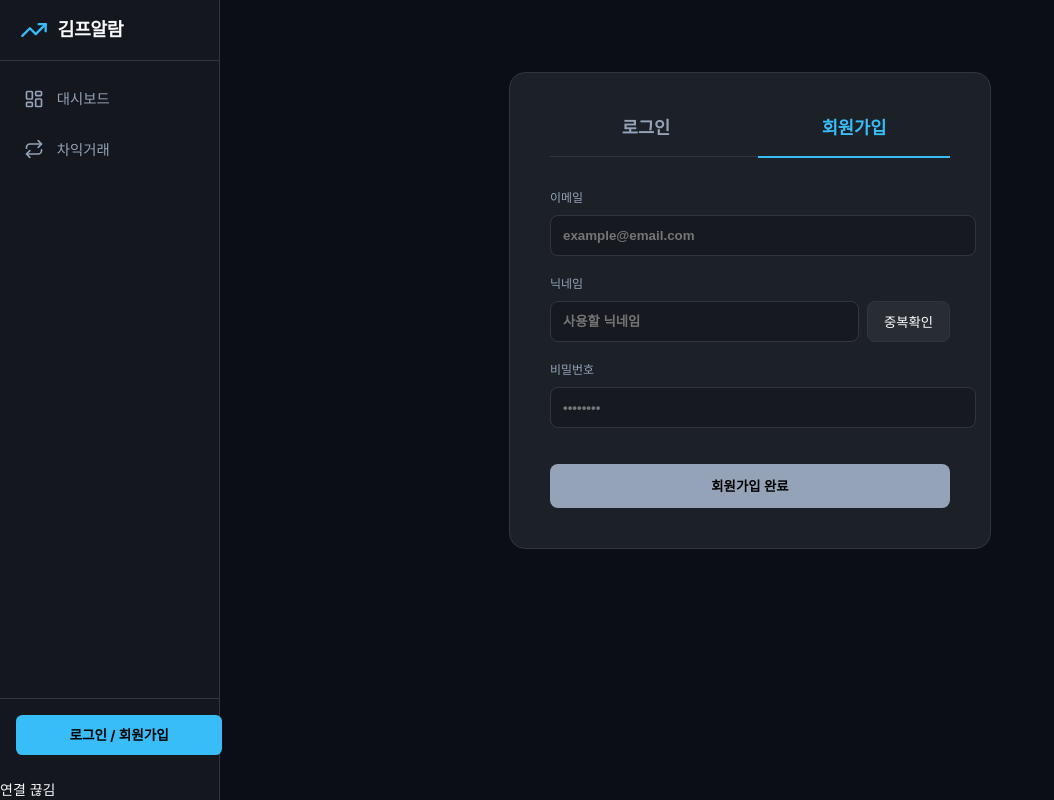
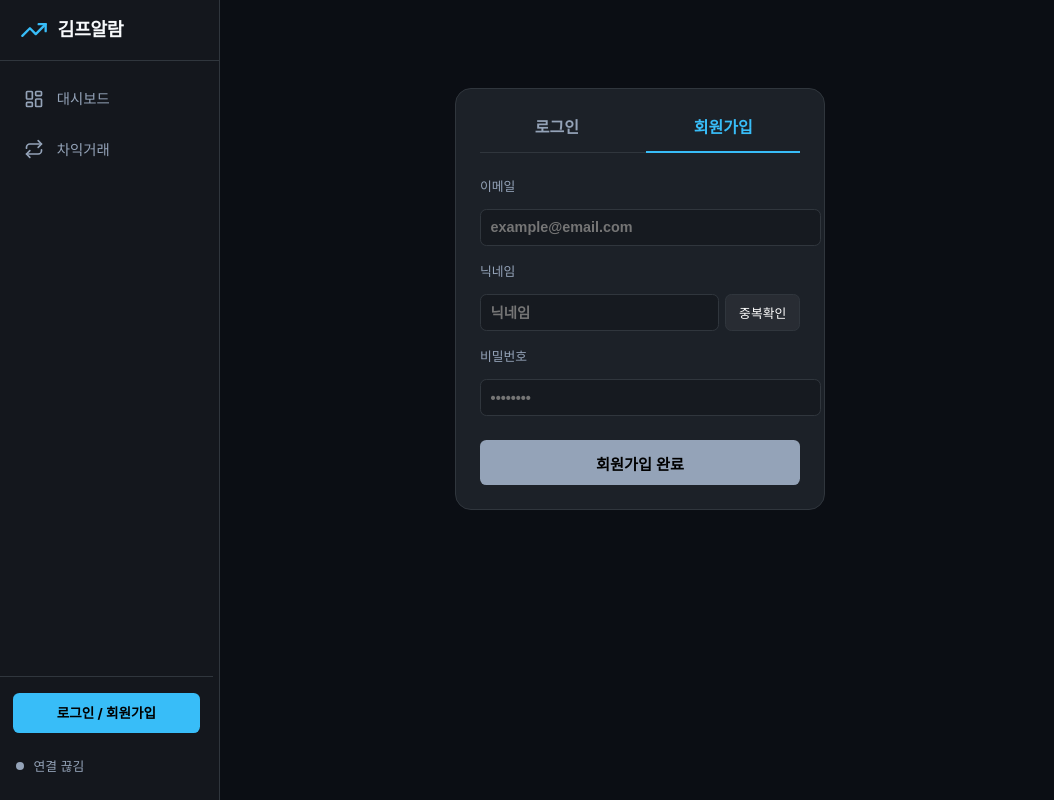
Before and after one commit to corqu/ArbitrageTrading, a React app in the folder Frontend/: page /auth in a window 1280 px wide. Both pictures are taken after a click on the button "회원가입". Shown: the whole page, without its empty margins (0-1054 px from the left). Built offline with nearby package versions, Linux system fonts and the light colour scheme; no server answers; the HTML template or start-up script is replaced by a standard one.

Commit message:
프론트에서 봇 조건 수정할 수 있도록 페이지 수정

```diff
--- a/Frontend/src/App.css
+++ b/Frontend/src/App.css
@@ -21,11 +21,13 @@ body {
   font-family: 'Pretendard', -apple-system, BlinkMacSystemFont, system-ui, Roboto, sans-serif;
   -webkit-font-smoothing: antialiased;
   font-size: 14px; /* 기본 폰트 크기 축소 */
+  overflow-x: auto; /* 가로 스크롤 허용 */
 }
 
 .app-container {
   display: flex;
   min-height: 100vh;
+  min-width: 1200px; /* 최소 너비 고정 */
 }
 
 /* 사이드바 위치 및 스타일 수정 */
@@ -310,3 +312,32 @@ td {
   font-weight: 700;
   color: var(--accent-color);
 }
+
+/* 사이드바 하단 영역 스타일 추가 */
+.sidebar-footer {
+  padding-bottom: 1.5rem;
+}
+
+.status-group {
+  display: flex;
+  align-items: center;
+  gap: 0.6rem;
+  padding: 0 1rem;
+  font-size: 0.8rem;
+  color: var(--text-secondary);
+}
+
+.status-dot {
+  width: 8px;
+  height: 8px;
+  border-radius: 50%;
+}
+
+.status-dot.online {
+  background-color: var(--success);
+  box-shadow: 0 0 8px var(--success);
+}
+
+.status-dot.offline {
+  background-color: var(--text-secondary);
+}
--- a/Frontend/src/App.tsx
+++ b/Frontend/src/App.tsx
@@ -229,9 +229,7 @@ const App: React.FC = () => {
 
         <main className="main-content">
           <Routes>
-            <Route
-              path="/"
-              element={
+            <Route path="/" element={
               <Dashboard
                 kimpList={kimpList}
                 fetchData={fetchData}
@@ -239,9 +237,9 @@ const App: React.FC = () => {
                 setSelectedDomesticExchange={setSelectedDomesticExchange}
                 selectedForeignExchange={selectedForeignExchange}
                 setSelectedForeignExchange={setSelectedForeignExchange}
+                isConnected={isConnected}
               />
-              }
-            />
+            } />
             <Route
               path="/arbitrage"
               element={
--- a/Frontend/src/components/Sidebar.tsx
+++ b/Frontend/src/components/Sidebar.tsx
@@ -38,20 +38,20 @@ const Sidebar: React.FC<SidebarProps> = ({ isLoggedIn, email, isConnected, handl
       </div>
 
       <div className="sidebar-footer">
-        <div className="auth-section" style={{ padding: '1rem', borderTop: '1px solid var(--border-color)', marginBottom: '0.5rem' }}>
+        <div className="auth-section" style={{ padding: '1rem 0.8rem', borderTop: '1px solid var(--border-color)', marginBottom: '0.5rem', marginRight: '0.4rem' }}>
           {isLoggedIn ? (
             <div className="user-profile" style={{ display: 'flex', flexDirection: 'column', gap: '0.5rem' }}>
-              <div style={{ fontSize: '0.85rem', color: 'var(--text-secondary)', overflow: 'hidden', textOverflow: 'ellipsis' }}>{email}</div>
+              <div style={{ fontSize: '0.85rem', color: 'var(--text-secondary)', overflow: 'hidden', textOverflow: 'ellipsis', paddingLeft: '0.2rem' }}>{email}</div>
               <div style={{ display: 'flex', gap: '0.4rem' }}>
                 <NavLink
                   to="/mypage"
-                  style={{ flex: 1, padding: '0.5rem', fontSize: '0.8rem', background: 'rgba(56, 189, 248, 0.1)', color: 'var(--accent-color)', border: '1px solid rgba(56, 189, 248, 0.2)', borderRadius: '0.4rem', cursor: 'pointer', fontWeight: 600, textDecoration: 'none', textAlign: 'center' }}
+                  style={{ flex: 1, padding: '0.5rem 0.2rem', fontSize: '0.8rem', background: 'rgba(56, 189, 248, 0.1)', color: 'var(--accent-color)', border: '1px solid rgba(56, 189, 248, 0.2)', borderRadius: '0.4rem', cursor: 'pointer', fontWeight: 600, textDecoration: 'none', textAlign: 'center', boxSizing: 'border-box' }}
                 >
                   마이페이지
                 </NavLink>
                 <button
                   onClick={handleLogout}
-                  style={{ flex: 1, padding: '0.5rem', fontSize: '0.8rem', background: 'rgba(239, 68, 68, 0.1)', color: '#ef4444', border: '1px solid rgba(239, 68, 68, 0.2)', borderRadius: '0.4rem', cursor: 'pointer', fontWeight: 600 }}
+                  style={{ flex: 1, padding: '0.5rem 0.2rem', fontSize: '0.8rem', background: 'rgba(239, 68, 68, 0.1)', color: '#ef4444', border: '1px solid rgba(239, 68, 68, 0.2)', borderRadius: '0.4rem', cursor: 'pointer', fontWeight: 600, boxSizing: 'border-box' }}
                 >
                   로그아웃
                 </button>
@@ -60,7 +60,7 @@ const Sidebar: React.FC<SidebarProps> = ({ isLoggedIn, email, isConnected, handl
           ) : (
             <NavLink
               to="/auth"
-              style={{ width: '100%', padding: '0.6rem', fontSize: '0.85rem', background: 'var(--accent-color)', color: '#000', border: 'none', borderRadius: '0.4rem', cursor: 'pointer', fontWeight: 700, display: 'flex', alignItems: 'center', justifyContent: 'center', gap: '0.5rem', textDecoration: 'none' }}
+              style={{ width: '100%', padding: '0.6rem 0.4rem', fontSize: '0.85rem', background: 'var(--accent-color)', color: '#000', border: 'none', borderRadius: '0.4rem', cursor: 'pointer', fontWeight: 700, display: 'flex', alignItems: 'center', justifyContent: 'center', gap: '0.5rem', textDecoration: 'none', boxSizing: 'border-box' }}
             >
               로그인 / 회원가입
             </NavLink>
--- a/Frontend/src/pages/Arbitrage.tsx
+++ b/Frontend/src/pages/Arbitrage.tsx
@@ -24,8 +24,8 @@ const Arbitrage: React.FC<ArbitrageProps> = ({
 }) => {
   const [searchTerm, setSearchTerm] = useState('');
   const [selectedSymbol, setSelectedSymbol] = useState<string | null>(null);
-  const [globalEntryKimp, setGlobalEntryKimp] = useState<number>(0.5);
-  const [globalExitKimp, setGlobalExitKimp] = useState<number>(2.0);
+  const [globalEntryKimp, setGlobalEntryKimp] = useState<string | number>(0.5);
+  const [globalExitKimp, setGlobalExitKimp] = useState<string | number>(2.0);
   const [amountKrw, setAmountKrw] = useState<number>(1000000);
   const [leverage, setLeverage] = useState<number>(3);
   const [backtestResults, setBacktestResults] = useState<{[key: string]: any}>({});
@@ -209,20 +209,48 @@ const Arbitrage: React.FC<ArbitrageProps> = ({
         </div>
       </header>
 
-      <div className="card" style={{ marginBottom: '2rem', padding: '1.5rem 2rem', background: 'linear-gradient(135deg, #1e293b 0%, #0f172a 100%)' }}>
-        <div style={{ display: 'flex', alignItems: 'center', gap: '1rem', marginBottom: '1.2rem' }}>
+      <div className="card" style={{ marginBottom: '2rem', padding: '1.5rem 2.5rem', background: 'linear-gradient(135deg, #1e293b 0%, #0f172a 100%)' }}>
+        <div style={{ display: 'flex', alignItems: 'center', gap: '1rem', marginBottom: '1.5rem' }}>
           <Target size={20} color="var(--accent-color)" />
           <h3 style={{ margin: 0 }}>전략 및 로봇 설정</h3>
         </div>
         <div style={{ display: 'flex', flexDirection: 'column', gap: '1.5rem' }}>
-          <div style={{ display: 'grid', gridTemplateColumns: 'repeat(auto-fit, minmax(150px, 1fr))', gap: '1.5rem', alignItems: 'flex-end' }}>
+          <div style={{ display: 'grid', gridTemplateColumns: 'repeat(auto-fit, minmax(140px, 1fr))', gap: '2rem', alignItems: 'flex-end' }}>
             <div className="input-group">
               <label style={{ fontSize: '0.75rem', color: 'var(--text-secondary)', marginBottom: '0.4rem', display: 'block' }}>진입 김프 (%)</label>
-              <input type="number" step="0.1" value={globalEntryKimp} onChange={(e) => setGlobalEntryKimp(parseFloat(e.target.value))} style={{ width: '100%', padding: '0.6rem', borderRadius: '0.4rem', border: '1px solid rgba(255,255,255,0.1)', background: 'rgba(0,0,0,0.2)', color: 'white' }} />
+              <input
+                type="text"
+                value={globalEntryKimp}
+                onChange={(e) => {
+                  const val = e.target.value;
+                  if (val === '' || val === '-' || /^-?\d*\.?\d*$/.test(val)) {
+                    setGlobalEntryKimp(val);
+                  }
+                }}
+                onBlur={() => {
+                  const num = parseFloat(globalEntryKimp.toString());
+                  setGlobalEntryKimp(isNaN(num) ? 0 : num);
+                }}
+                style={{ width: '100%', padding: '0.6rem', borderRadius: '0.4rem', border: '1px solid rgba(255,255,255,0.1)', background: 'rgba(0,0,0,0.2)', color: 'white' }}
+              />
             </div>
             <div className="input-group">
               <label style={{ fontSize: '0.75rem', color: 'var(--text-secondary)', marginBottom: '0.4rem', display: 'block' }}>탈출 김프 (%)</label>
-              <input type="number" step="0.1" value={globalExitKimp} onChange={(e) => setGlobalExitKimp(parseFloat(e.target.value))} style={{ width: '100%', padding: '0.6rem', borderRadius: '0.4rem', border: '1px solid rgba(255,255,255,0.1)', background: 'rgba(0,0,0,0.2)', color: 'white' }} />
+              <input
+                type="text"
+                value={globalExitKimp}
+                onChange={(e) => {
+                  const val = e.target.value;
+                  if (val === '' || val === '-' || /^-?\d*\.?\d*$/.test(val)) {
+                    setGlobalExitKimp(val);
+                  }
+                }}
+                onBlur={() => {
+                  const num = parseFloat(globalExitKimp.toString());
+                  setGlobalExitKimp(isNaN(num) ? 0 : num);
+                }}
+                style={{ width: '100%', padding: '0.6rem', borderRadius: '0.4rem', border: '1px solid rgba(255,255,255,0.1)', background: 'rgba(0,0,0,0.2)', color: 'white' }}
+              />
             </div>
             <div className="input-group">
               <label style={{ fontSize: '0.75rem', color: 'var(--text-secondary)', marginBottom: '0.4rem', display: 'block' }}>투자 금액 (KRW)</label>
@@ -231,19 +259,19 @@ const Arbitrage: React.FC<ArbitrageProps> = ({
                   type="text"
                   value={formatNumber(amountKrw)}
                   onChange={(e) => setAmountKrw(parseNumber(e.target.value))}
-                  style={{ width: '100%', padding: '0.6rem 2.4rem 0.6rem 0.6rem', borderRadius: '0.4rem', border: '1px solid rgba(255,255,255,0.1)', background: 'rgba(0,0,0,0.2)', color: 'white', textAlign: 'right' }}
+                  style={{ width: '100%', padding: '0.6rem 2.8rem 0.6rem 0.6rem', borderRadius: '0.4rem', border: '1px solid rgba(255,255,255,0.1)', background: 'rgba(0,0,0,0.2)', color: 'white', textAlign: 'right', boxSizing: 'border-box' }}
                 />
                 <span style={{ position: 'absolute', right: '0.8rem', top: '50%', transform: 'translateY(-50%)', fontSize: '0.75rem', color: 'var(--text-secondary)' }}>원</span>
               </div>
             </div>
             <div className="input-group">
               <label style={{ fontSize: '0.75rem', color: 'var(--text-secondary)', marginBottom: '0.4rem', display: 'block' }}>레버리지 (배)</label>
-              <select value={leverage} onChange={(e) => setLeverage(parseInt(e.target.value))} style={{ width: '100%', padding: '0.6rem', borderRadius: '0.4rem', border: '1px solid rgba(255,255,255,0.1)', background: 'rgba(0,0,0,0.2)', color: 'white' }}>
-                {[1, 3, 5, 10, 20].map(v => <option key={v} value={v}>{v}배</option>)}
+              <select value={leverage} onChange={(e) => setLeverage(parseInt(e.target.value))} style={{ width: '100%', padding: '0.6rem', borderRadius: '0.4rem', border: '1px solid rgba(255,255,255,0.1)', background: 'rgba(0,0,0,0.2)', color: 'white', cursor: 'pointer' }}>
+                {[1, 3, 5, 10, 20].map(v => <option key={v} value={v} style={{ background: '#1e293b' }}>{v}배</option>)}
               </select>
             </div>
-            <button className="btn-primary" onClick={runAnalysisForAll} style={{ height: '42px', display: 'flex', alignItems: 'center', justifyContent: 'center', gap: '0.5rem', fontWeight: 700 }}>
-              <Calculator size={16} /> <span>전체 분석 갱신</span>
+            <button className="btn-primary" onClick={runAnalysisForAll} style={{ height: '38px', display: 'flex', alignItems: 'center', justifyContent: 'center', gap: '0.5rem', fontWeight: 700, padding: '0 1rem' }}>
+              <Calculator size={16} /> <span style={{ whiteSpace: 'nowrap' }}>전체 분석</span>
             </button>
           </div>
         </div>
--- a/Frontend/src/pages/AuthPage.tsx
+++ b/Frontend/src/pages/AuthPage.tsx
@@ -27,49 +27,49 @@ const AuthPage: React.FC<AuthPageProps> = ({
   loginError, isAuthLoading
 }) => {
   return (
-    <div className="auth-content" style={{ display: 'flex', justifyContent: 'center', paddingTop: '3rem' }}>
-      <div className="card" style={{ width: '400px', padding: '2.5rem' }}>
-        <div style={{ display: 'flex', gap: '1rem', marginBottom: '2rem', borderBottom: '1px solid var(--border-color)', paddingBottom: '1rem' }}>
-          <button onClick={() => setAuthMode('login')} style={{ flex: 1, background: 'transparent', border: 'none', color: authMode === 'login' ? 'var(--accent-color)' : 'var(--text-secondary)', fontWeight: 700, cursor: 'pointer', fontSize: '1.1rem', position: 'relative' }}>
+    <div className="auth-content" style={{ display: 'flex', justifyContent: 'center', alignItems: 'flex-start', paddingTop: '8vh', width: '100%', marginLeft: '-110px' }}>
+      <div className="card" style={{ width: '320px', padding: '1.5rem' }}>
+        <div style={{ display: 'flex', gap: '0.8rem', marginBottom: '1.5rem', borderBottom: '1px solid var(--border-color)', paddingBottom: '0.8rem' }}>
+          <button onClick={() => setAuthMode('login')} style={{ flex: 1, background: 'transparent', border: 'none', color: authMode === 'login' ? 'var(--accent-color)' : 'var(--text-secondary)', fontWeight: 700, cursor: 'pointer', fontSize: '1rem', position: 'relative' }}>
             로그인
-            {authMode === 'login' && <div style={{ position: 'absolute', bottom: '-1.1rem', left: 0, width: '100%', height: '2px', background: 'var(--accent-color)' }} />}
+            {authMode === 'login' && <div style={{ position: 'absolute', bottom: '-0.9rem', left: 0, width: '100%', height: '2px', background: 'var(--accent-color)' }} />}
           </button>
-          <button onClick={() => setAuthMode('signup')} style={{ flex: 1, background: 'transparent', border: 'none', color: authMode === 'signup' ? 'var(--accent-color)' : 'var(--text-secondary)', fontWeight: 700, cursor: 'pointer', fontSize: '1.1rem', position: 'relative' }}>
+          <button onClick={() => setAuthMode('signup')} style={{ flex: 1, background: 'transparent', border: 'none', color: authMode === 'signup' ? 'var(--accent-color)' : 'var(--text-secondary)', fontWeight: 700, cursor: 'pointer', fontSize: '1rem', position: 'relative' }}>
             회원가입
-            {authMode === 'signup' && <div style={{ position: 'absolute', bottom: '-1.1rem', left: 0, width: '100%', height: '2px', background: 'var(--accent-color)' }} />}
+            {authMode === 'signup' && <div style={{ position: 'absolute', bottom: '-0.9rem', left: 0, width: '100%', height: '2px', background: 'var(--accent-color)' }} />}
           </button>
         </div>
 
-        <form onSubmit={authMode === 'login' ? handleLogin : handleSignup} style={{ display: 'flex', flexDirection: 'column', gap: '1.2rem' }}>
+        <form onSubmit={authMode === 'login' ? handleLogin : handleSignup} style={{ display: 'flex', flexDirection: 'column', gap: '1rem' }}>
           <div className="input-group">
-            <label>이메일</label>
-            <input type="email" value={email} onChange={(e) => setEmail(e.target.value)} required style={{ width: '100%', padding: '0.75rem', background: 'rgba(0,0,0,0.2)', border: '1px solid var(--border-color)', color: 'white', borderRadius: '0.5rem' }} placeholder="example@email.com" />
+            <label style={{ fontSize: '0.8rem', marginBottom: '0.3rem', display: 'block', color: 'var(--text-secondary)' }}>이메일</label>
+            <input type="email" value={email} onChange={(e) => setEmail(e.target.value)} required style={{ width: '100%', padding: '0.6rem', background: 'rgba(0,0,0,0.2)', border: '1px solid var(--border-color)', color: 'white', borderRadius: '0.4rem', fontSize: '0.9rem' }} placeholder="example@email.com" />
           </div>
 
           {authMode === 'signup' && (
             <div className="input-group">
-              <label>닉네임</label>
-              <div style={{ display: 'flex', gap: '0.5rem' }}>
+              <label style={{ fontSize: '0.8rem', marginBottom: '0.3rem', display: 'block', color: 'var(--text-secondary)' }}>닉네임</label>
+              <div style={{ display: 'flex', gap: '0.4rem' }}>
                 <input
                   type="text" value={nickname}
                   onChange={(e) => { setNickname(e.target.value); setIsNicknameChecked(false); setIsNicknameAvailable(false); }}
-                  required style={{ flex: 1, padding: '0.75rem', background: 'rgba(0,0,0,0.2)', border: '1px solid var(--border-color)', color: 'white', borderRadius: '0.5rem' }}
-                  placeholder="사용할 닉네임"
+                  required style={{ flex: 1, padding: '0.6rem', background: 'rgba(0,0,0,0.2)', border: '1px solid var(--border-color)', color: 'white', borderRadius: '0.4rem', fontSize: '0.9rem' }}
+                  placeholder="닉네임"
                 />
-                <button type="button" onClick={checkNicknameAvailability} style={{ padding: '0 1rem', background: 'rgba(255,255,255,0.05)', color: 'white', border: '1px solid var(--border-color)', borderRadius: '0.5rem', cursor: 'pointer' }}>중복확인</button>
+                <button type="button" onClick={checkNicknameAvailability} style={{ padding: '0 0.8rem', background: 'rgba(255,255,255,0.05)', color: 'white', border: '1px solid var(--border-color)', borderRadius: '0.4rem', cursor: 'pointer', fontSize: '0.8rem' }}>중복확인</button>
               </div>
-              {isNicknameChecked && <span style={{ fontSize: '0.75rem', marginTop: '0.3rem', color: isNicknameAvailable ? 'var(--success)' : '#ef4444' }}>{isNicknameAvailable ? '사용 가능한 닉네임입니다.' : '이미 사용 중인 닉네임입니다.'}</span>}
+              {isNicknameChecked && <span style={{ fontSize: '0.7rem', marginTop: '0.2rem', color: isNicknameAvailable ? 'var(--success)' : '#ef4444' }}>{isNicknameAvailable ? '사용 가능' : '사용 중'}</span>}
             </div>
           )}
 
           <div className="input-group">
-            <label>비밀번호</label>
-            <input type="password" value={password} onChange={(e) => setPassword(e.target.value)} required style={{ width: '100%', padding: '0.75rem', background: 'rgba(0,0,0,0.2)', border: '1px solid var(--border-color)', color: 'white', borderRadius: '0.5rem' }} placeholder="••••••••" />
+            <label style={{ fontSize: '0.8rem', marginBottom: '0.3rem', display: 'block', color: 'var(--text-secondary)' }}>비밀번호</label>
+            <input type="password" value={password} onChange={(e) => setPassword(e.target.value)} required style={{ width: '100%', padding: '0.6rem', background: 'rgba(0,0,0,0.2)', border: '1px solid var(--border-color)', color: 'white', borderRadius: '0.4rem', fontSize: '0.9rem' }} placeholder="••••••••" />
           </div>
 
-          {loginError && <div style={{ fontSize: '0.85rem', color: '#ef4444', padding: '0.5rem', background: 'rgba(239, 68, 68, 0.1)', borderRadius: '0.4rem' }}>{loginError}</div>}
+          {loginError && <div style={{ fontSize: '0.8rem', color: '#ef4444', padding: '0.4rem', background: 'rgba(239, 68, 68, 0.1)', borderRadius: '0.4rem' }}>{loginError}</div>}
 
-          <button type="submit" disabled={isAuthLoading || (authMode === 'signup' && !isNicknameAvailable)} style={{ marginTop: '1rem', padding: '0.8rem', borderRadius: '0.5rem', border: 'none', background: (authMode === 'signup' && !isNicknameAvailable) ? 'var(--text-secondary)' : 'var(--accent-color)', color: '#000', fontWeight: 800, cursor: 'pointer' }}>
+          <button type="submit" disabled={isAuthLoading || (authMode === 'signup' && !isNicknameAvailable)} style={{ marginTop: '0.5rem', padding: '0.7rem', borderRadius: '0.4rem', border: 'none', background: (authMode === 'signup' && !isNicknameAvailable) ? 'var(--text-secondary)' : 'var(--accent-color)', color: '#000', fontWeight: 800, cursor: 'pointer', fontSize: '0.95rem' }}>
             {isAuthLoading ? '처리 중...' : (authMode === 'login' ? '로그인' : '회원가입 완료')}
           </button>
         </form>
--- a/Frontend/src/pages/Dashboard.tsx
+++ b/Frontend/src/pages/Dashboard.tsx
@@ -13,6 +13,7 @@ interface DashboardProps {
   setSelectedDomesticExchange: (ex: 'UPBIT' | 'BITHUMB') => void;
   selectedForeignExchange: 'BINANCE' | 'BYBIT';
   setSelectedForeignExchange: (ex: 'BINANCE' | 'BYBIT') => void;
+  isConnected: boolean;
 }
 
 type SortKey = 'symbol' | 'ratio' | 'fundingRate' | 'tradeVolume' | 'adjustedApr';
@@ -21,7 +22,8 @@ type SortOrder = 'asc' | 'desc';
 const Dashboard: React.FC<DashboardProps> = ({
   kimpList, fetchData,
   selectedDomesticExchange, setSelectedDomesticExchange,
-  selectedForeignExchange, setSelectedForeignExchange
+  selectedForeignExchange, setSelectedForeignExchange,
+  isConnected
 }) => {
   const [searchTerm, setSearchTerm] = useState('');
   const [sortKey, setSortKey] = useState<SortKey>('tradeVolume');
@@ -153,7 +155,12 @@ const Dashboard: React.FC<DashboardProps> = ({
       <div className="summary-grid">
         <div className="summary-card"><span className="label">추적 중인 코인</span><span className="value">{filteredList.length}개</span></div>
         <div className="summary-card"><span className="label">평균 김치 프리미엄</span><span className="value">{(filteredList.reduce((acc, curr) => acc + (curr.ratio || 0), 0) / (filteredList.length || 1)).toFixed(2)}%</span></div>
-        <div className="summary-card"><span className="label">실시간 연동</span><span className="value" style={{ color: 'var(--success)' }}>정상</span></div>
+        <div className="summary-card">
+          <span className="label">실시간 연동</span>
+          <span className="value" style={{ color: isConnected ? 'var(--success)' : 'var(--danger)' }}>
+            {isConnected ? '정상' : '연결 끊김'}
+          </span>
+        </div>
       </div>
 
       <section className="card">
```
Also changed, not shown: Frontend/src/pages/MyPage.tsx (+121 -23 lines). Lines whose indentation alone changed are shown as unchanged.
